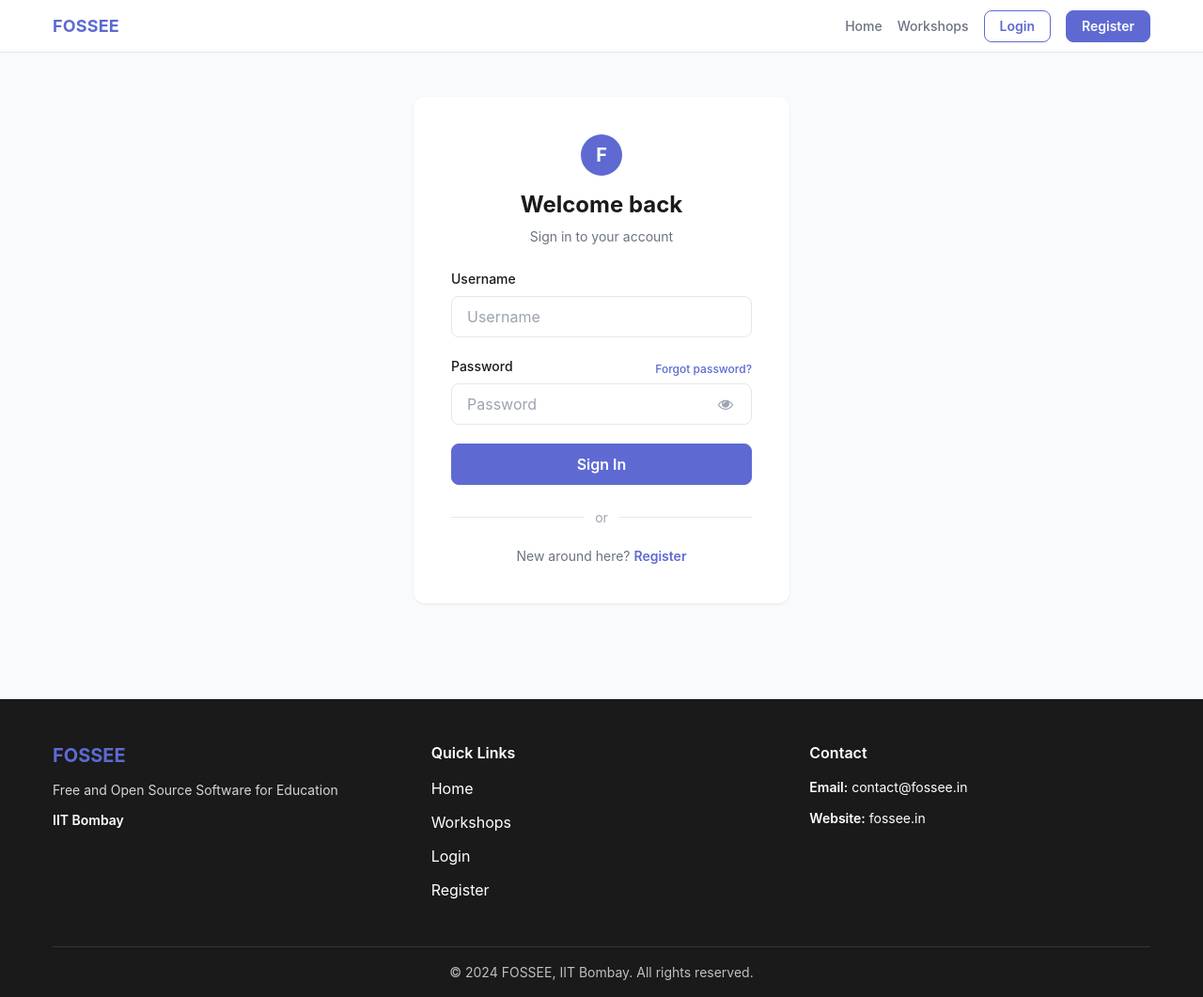
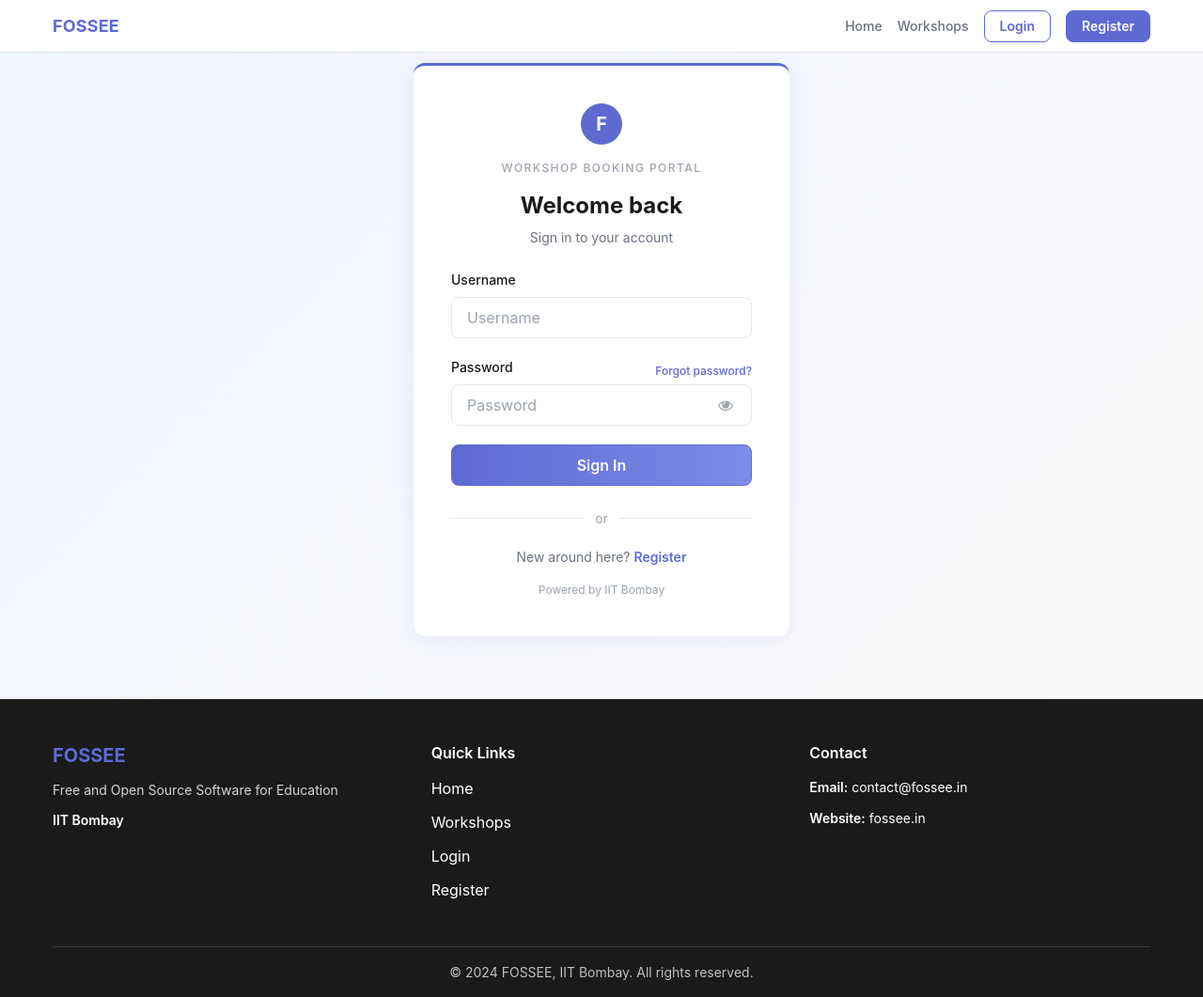
Before and after one commit to shivani-i-i/fossee-workshop-booking-ui, a Django app: page /workshop/login/ in a window 1280 px wide. Shown: the whole page at 94% size. Run offline with Django 3.2, Linux system fonts and the light colour scheme; some libraries are stand-ins or nearby versions.

Commit message:
feat: enhance login page with gradient background and card polish

```diff
--- a/workshop_app/static/workshop_app/css/login.css
+++ b/workshop_app/static/workshop_app/css/login.css
@@ -4,12 +4,12 @@
     align-items: center;
     justify-content: center;
     padding: var(--space-8) var(--space-4);
-    background: var(--color-bg-secondary);
+    background: linear-gradient(135deg, #f0f4ff 0%, #fafafa 100%);
 }
 
 .base-content {
     padding: 0;
-    background: var(--color-bg-secondary);
+    background: linear-gradient(135deg, #f0f4ff 0%, #fafafa 100%);
 }
 
 .login-card {
@@ -18,7 +18,8 @@
     padding: 40px;
     border-radius: 12px;
     background: var(--color-bg-primary);
-    box-shadow: 0 1px 3px rgba(0, 0, 0, 0.08);
+    border-top: 3px solid var(--color-primary);
+    box-shadow: 0 4px 24px rgba(94, 106, 210, 0.10);
 }
 
 .login-card__brand {
@@ -34,6 +35,16 @@
     font-size: 1.25rem;
     font-weight: var(--font-weight-bold);
     line-height: 1;
+}
+
+.login-card__tagline {
+    margin: 0 0 var(--space-4);
+    color: var(--color-text-muted);
+    text-align: center;
+    font-size: 12px;
+    font-weight: var(--font-weight-medium);
+    letter-spacing: 0.12em;
+    text-transform: uppercase;
 }
 
 .login-card__title {
@@ -103,6 +114,7 @@
     outline: none;
     border-color: var(--color-primary);
     box-shadow: 0 0 0 3px rgba(94, 106, 210, 0.15);
+    transform: scale(1.01);
 }
 
 .login-field__header {
@@ -157,16 +169,17 @@
     height: 44px;
     border: 1px solid var(--color-primary);
     border-radius: var(--radius-md);
-    background: var(--color-primary);
+    background: linear-gradient(90deg, var(--color-primary), #7c8ce8);
     color: var(--color-bg-primary);
     font-size: var(--font-size-base);
     font-weight: var(--font-weight-semibold);
-    transition: background var(--transition-normal), border-color var(--transition-normal), transform var(--transition-fast);
+    transition: background var(--transition-normal), border-color var(--transition-normal), transform var(--transition-fast), box-shadow var(--transition-fast);
 }
 
 .login-submit:hover {
-    background: var(--color-primary-hover);
+    background: linear-gradient(90deg, var(--color-primary-hover), var(--color-primary));
     border-color: var(--color-primary-hover);
+    box-shadow: 0 6px 16px rgba(94, 106, 210, 0.25);
 }
 
 .login-submit:active {
@@ -212,6 +225,14 @@
     text-decoration: none;
 }
 
+.login-card__powered-by {
+    margin: var(--space-4) 0 0;
+    color: var(--color-text-muted);
+    font-size: var(--font-size-xs);
+    line-height: var(--line-height-normal);
+    text-align: center;
+}
+
 .login-field__error {
     margin: var(--space-2) 0 0;
     color: var(--color-error);
--- a/workshop_app/templates/workshop_app/login.html
+++ b/workshop_app/templates/workshop_app/login.html
@@ -13,6 +13,7 @@
     <div class="login-page">
         <div class="login-card">
             <div class="login-card__brand" aria-hidden="true">F</div>
+            <p class="login-card__tagline">Workshop Booking Portal</p>
             <h1 class="login-card__title">Welcome back</h1>
             <p class="login-card__subtitle">Sign in to your account</p>
 
@@ -63,6 +64,7 @@
                 New around here?
                 <a href="{% url 'workshop_app:register' %}">Register</a>
             </p>
+            <p class="login-card__powered-by">Powered by IIT Bombay</p>
         </div>
     </div>
 {% endblock %}
```
